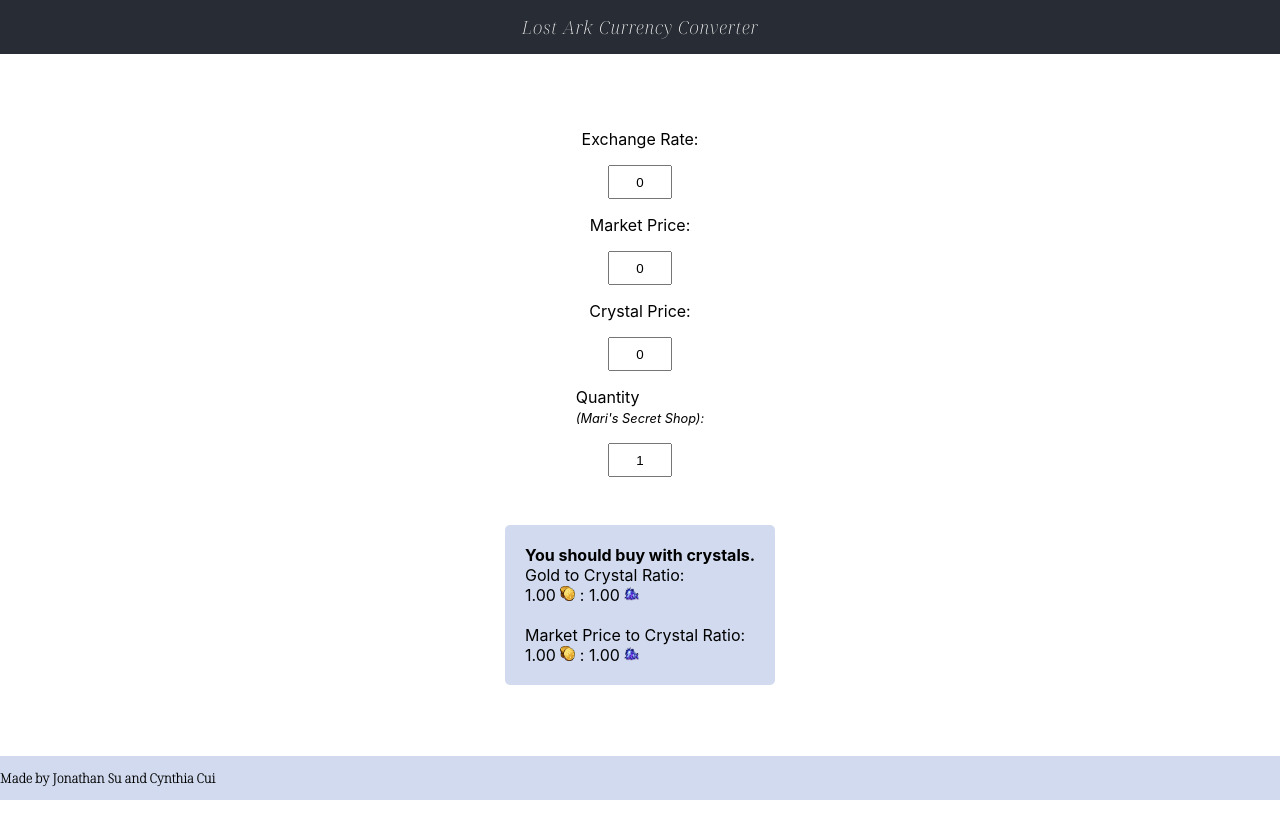
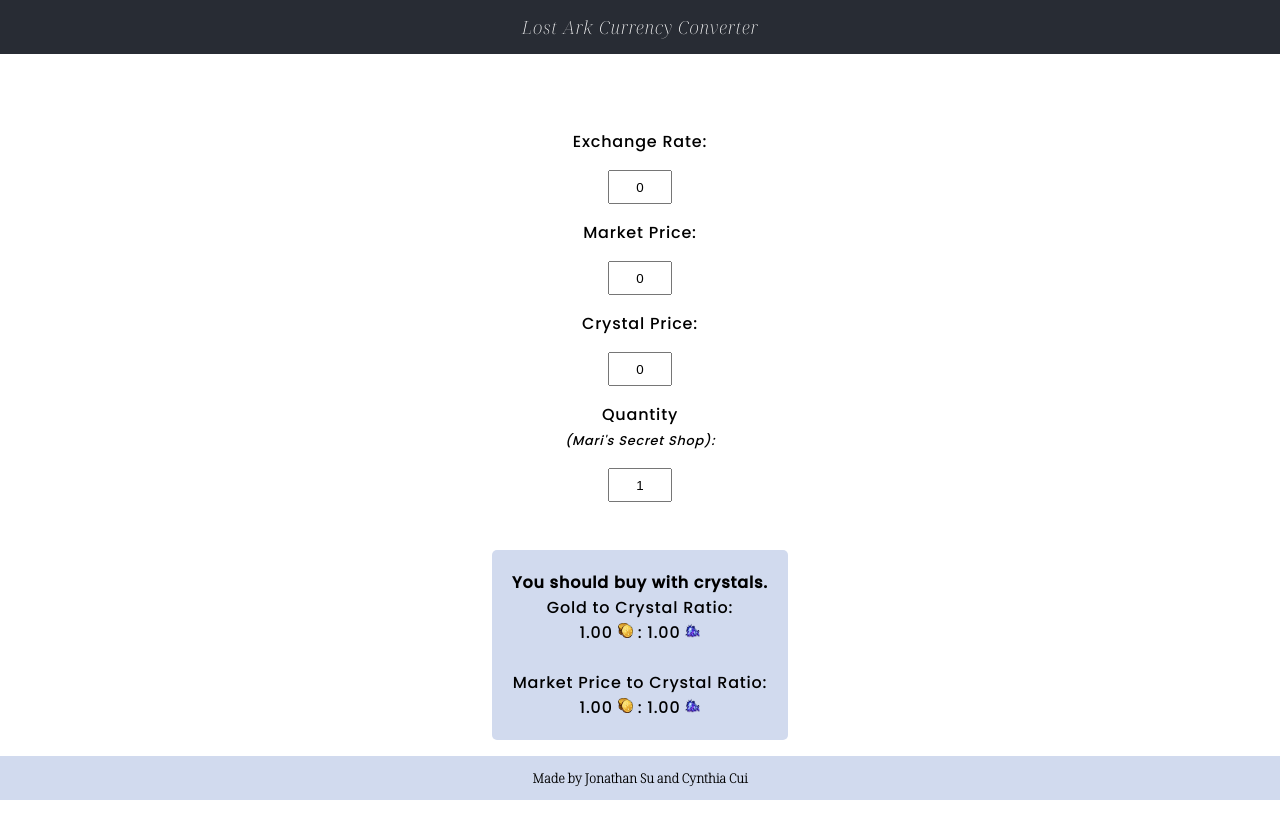
Before and after one commit to hjonsu/CurrencyRatioCalculator, a React (Create React App) app: page / in a window 1280 px wide. Shown: the top 838 px of the page. Before the commit the page ends 800 px from the top, so only its background shows below. Built offline with nearby package versions, Linux system fonts and the light colour scheme.

Commit message:
linked githubs in footer

```diff
--- a/src/App.css
+++ b/src/App.css
@@ -1,4 +1,13 @@
 @import url("https://fonts.googleapis.com/css2?family=Cabin:wght@400;600&family=Noto+Serif+Display:ital,wght@0,200;1,200&family=Poppins:wght@500&display=swap");
+
+.App {
+  text-align: center;
+  font-family: "Poppins", sans-serif;
+  letter-spacing: 0.8px;
+  font-size: 1em;
+  margin-bottom: 3em;
+  height: 100vh;
+}
 
 .App-header {
   background-color: #282c34;
--- a/src/components/Footer.js
+++ b/src/components/Footer.js
@@ -2,5 +2,10 @@
 import "../styles/styles.css";
 
 export default function Footer() {
-  return <div className="footer">Made by Jonathan Su and Cynthia Cui</div>;
+  return (
+    <div className="footer">
+      Made by <a href="https://github.com/hjonsu">Jonathan Su</a> and{" "}
+      <a href="https://github.com/cyncui">Cynthia Cui</a>
+    </div>
+  );
 }
```
